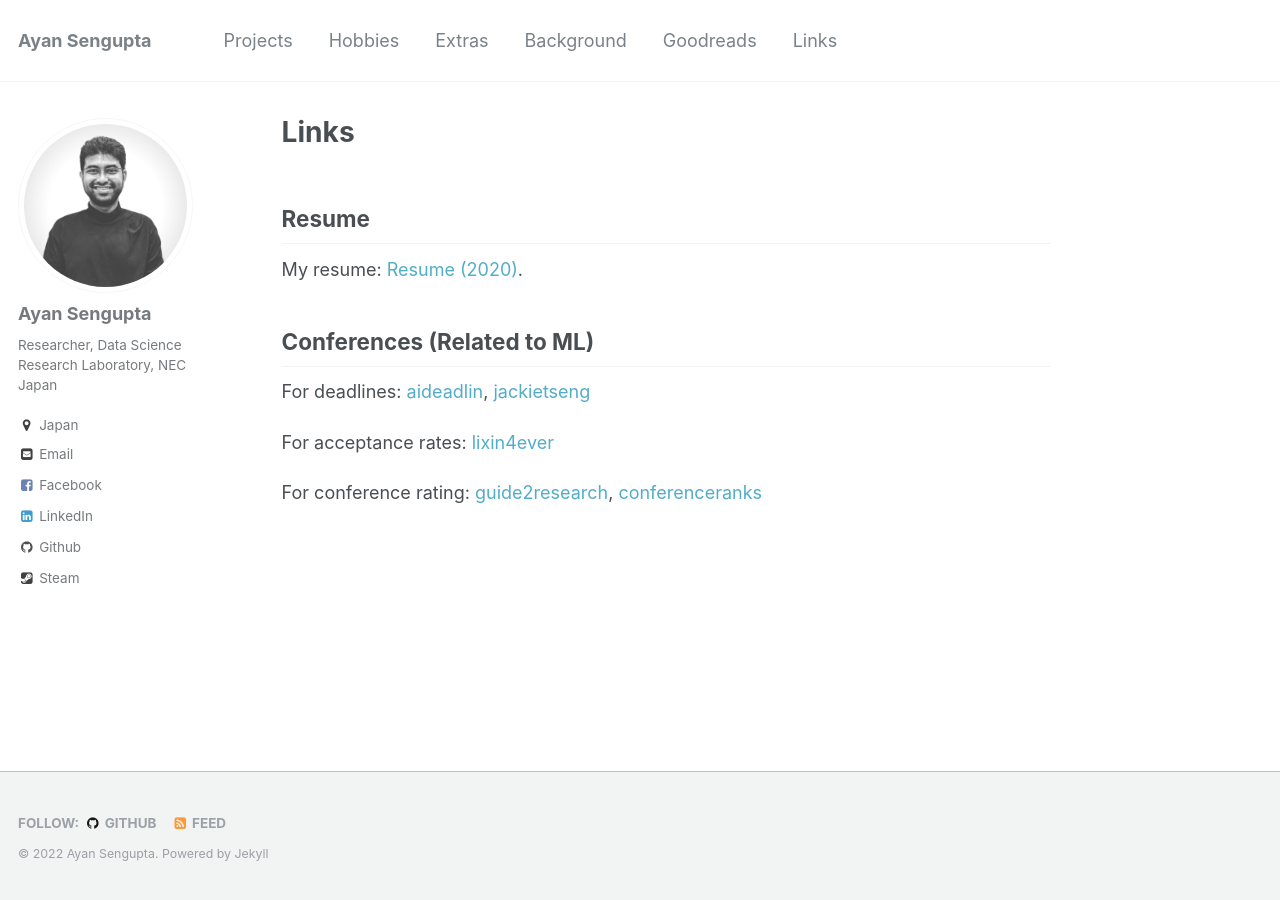
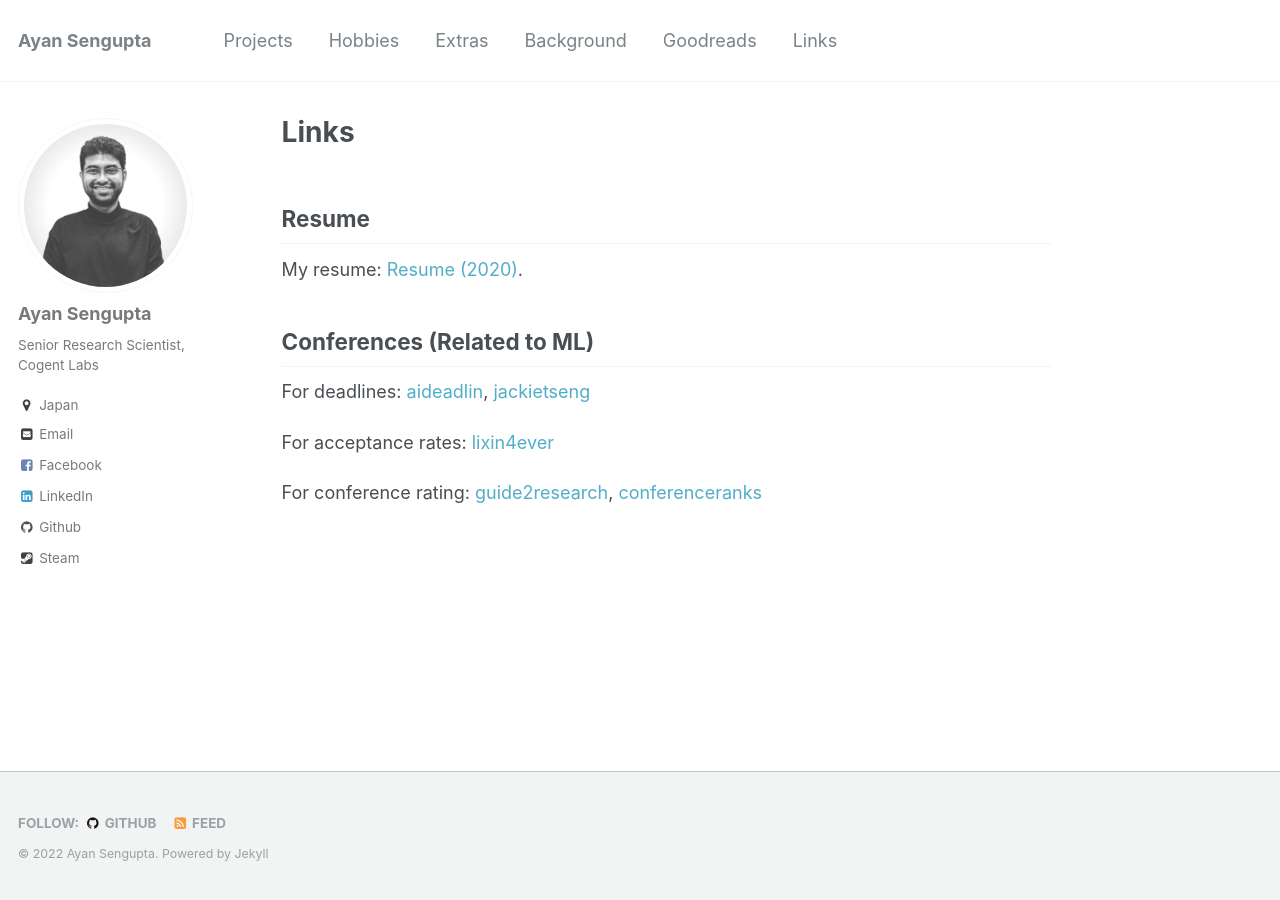
Before and after one commit to ayansengupta17/ayansengupta17.github.io, a Jekyll site: the page built from _pages/links.md, in a window 1280 px wide. Built offline with Jekyll 4.4.1, drawn with Linux system fonts in a browser that asks for light colours.

Commit message:
Update _config.yml

```diff
--- a/_config.yml
+++ b/_config.yml
@@ -73,7 +73,7 @@ google_ad_slot           :
 author:
   name             : "Ayan Sengupta"
   avatar           : "me.jpg"
-  bio              : "Researcher, Data Science Research Laboratory, NEC Japan"
+  bio              : "Senior Research Scientist, Cogent Labs"
   location         : "Japan"
   email            : "ayansengupta17@gmail.com"
   uri              :
```
